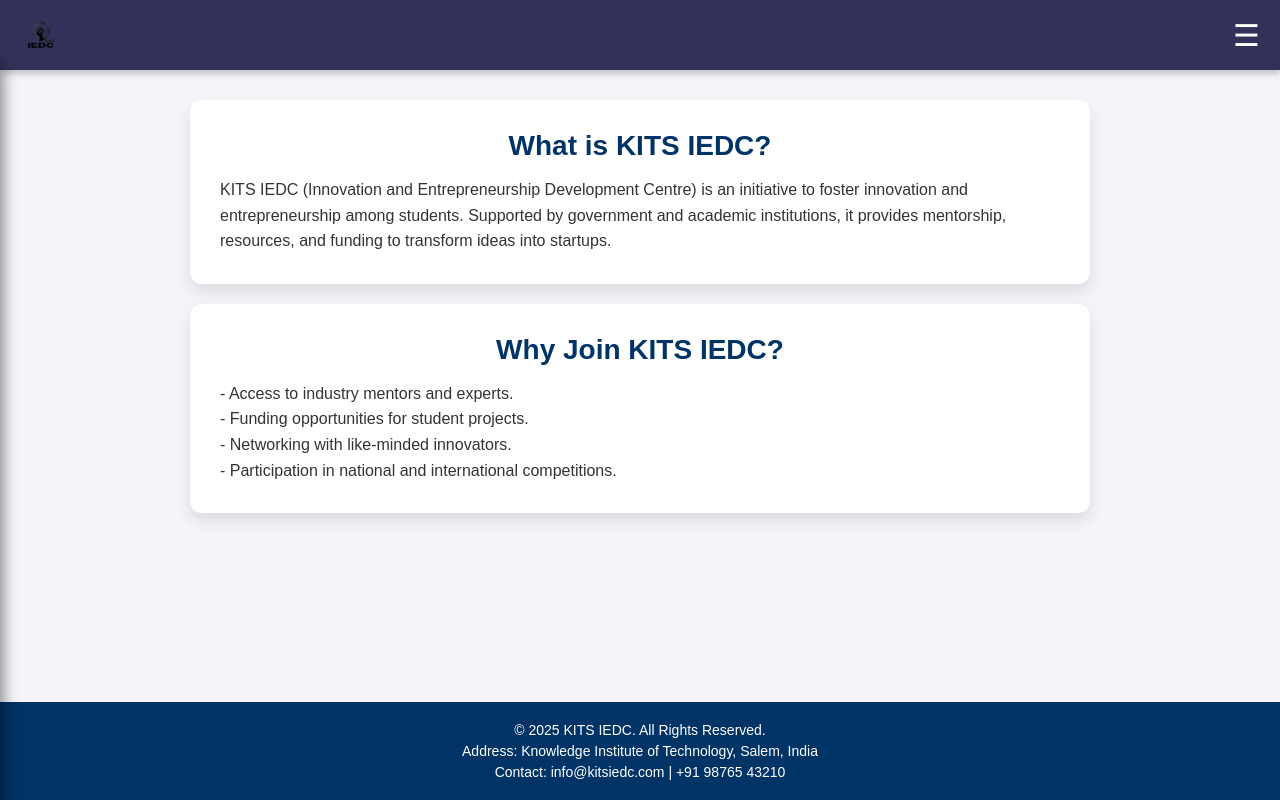
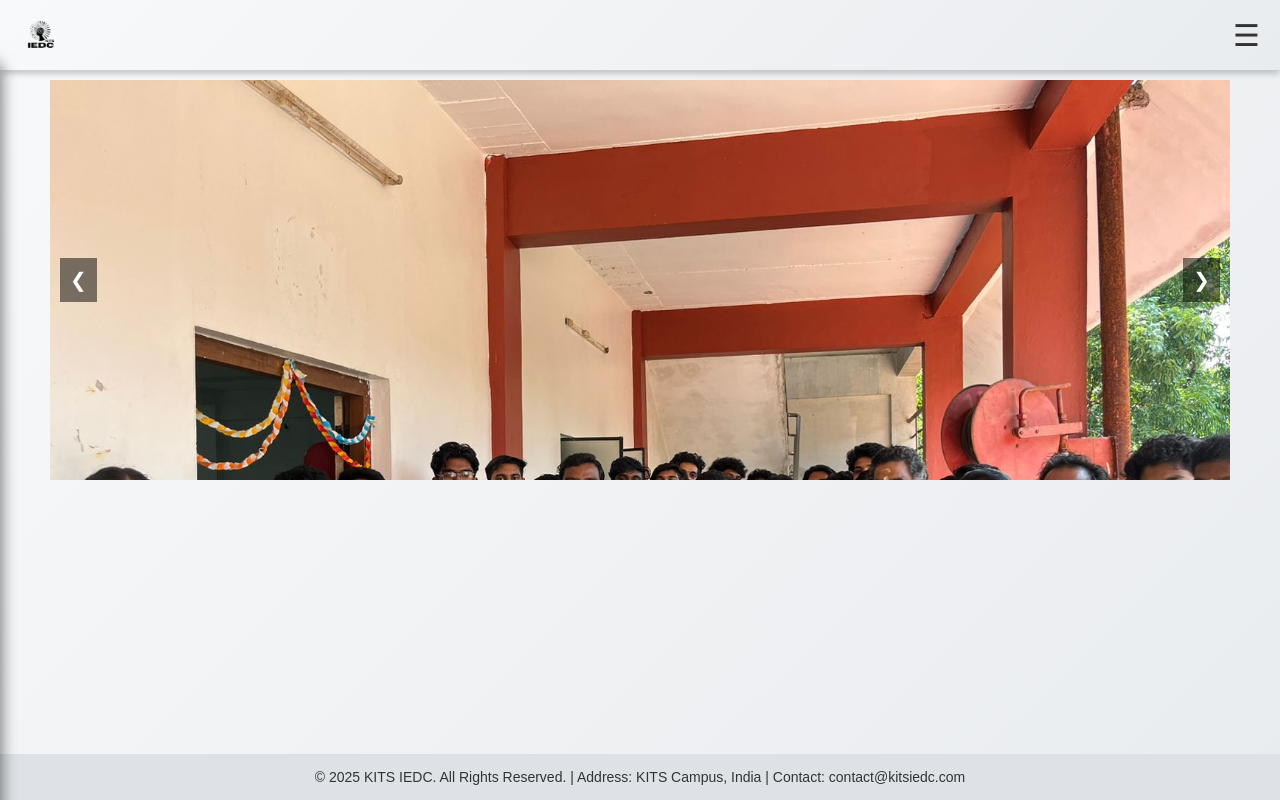
Before and after one commit to KITSIEDC/Testing-Webpage, a plain HTML site: page Sidebar.html in a window 1280 px wide. Drawn offline with Linux system fonts and the light colour scheme.

Commit message:
Update Sidebar.html

```diff
--- a/Sidebar.html
+++ b/Sidebar.html
@@ -12,9 +12,8 @@
             font-family: "Poppins", sans-serif;
         }
 
-        /* Updated Background */
         body {
-            background: #f4f4f9;
+            background: linear-gradient(135deg, #f8f9fa, #e9ecef);
             color: #333;
             display: flex;
             flex-direction: column;
@@ -24,7 +23,7 @@
 
         .title-bar {
             width: 100%;
-            background: rgba(0, 0, 50, 0.8);
+            background: linear-gradient(135deg, #f8f9fa, #e9ecef);
             padding: 15px 20px;
             display: flex;
             align-items: center;
@@ -33,7 +32,6 @@
             top: 0;
             z-index: 100;
             box-shadow: 0px 4px 6px rgba(0, 0, 0, 0.2);
-            color: white;
         }
 
         .logo {
@@ -46,17 +44,10 @@
             margin-right: 10px;
         }
 
-        .title-bar h1 {
-            font-size: 22px;
-            font-weight: bold;
-            text-transform: uppercase;
-        }
-
         .sidebar {
             width: 270px;
             height: 100vh;
-            background: rgba(0, 0, 50, 0.9);
-            color: white;
+            background: rgba(255, 255, 255, 0.9);
             position: fixed;
             top: 60px;
             left: -270px;
@@ -81,7 +72,7 @@
         }
 
         .nav-links a {
-            color: white;
+            color: #333;
             text-decoration: none;
             font-size: 18px;
             display: block;
@@ -91,7 +82,7 @@
         }
 
         .nav-links a:hover {
-            background: rgba(255, 255, 255, 0.2);
+            background: rgba(0, 0, 0, 0.1);
             transform: scale(1.05);
         }
 
@@ -100,7 +91,7 @@
             cursor: pointer;
             background: none;
             border: none;
-            color: white;
+            color: #333;
         }
 
         .main-content {
@@ -129,6 +120,7 @@
         .banner-slider img {
             width: 100%;
             object-fit: cover;
+            display: none;
         }
 
         .banner-button {
@@ -148,11 +140,11 @@
         .next { right: 10px; }
 
         .section {
-            background: white;
+            background: rgba(255, 255, 255, 0.9);
             padding: 30px;
             margin: 20px auto;
             border-radius: 12px;
-            box-shadow: 0px 8px 16px rgba(0, 0, 0, 0.1);
+            box-shadow: 0px 8px 16px rgba(0, 0, 0, 0.3);
             width: 90%;
             max-width: 900px;
         }
@@ -161,27 +153,21 @@
             font-size: 28px;
             margin-bottom: 15px;
             text-align: center;
-            color: #003366;
+            text-transform: uppercase;
         }
 
         .section p {
             font-size: 16px;
             line-height: 1.6;
-            color: #333;
         }
 
-        /* Footer Styling */
         .footer {
-            background: #003366;
-            color: white;
+            background: #dee2e6;
             text-align: center;
             padding: 15px;
+            margin-top: auto;
             font-size: 14px;
-            margin-top: auto;
-        }
-
-        .footer p {
-            margin: 5px 0;
+            color: #333;
         }
 
         @media (max-width: 768px) {
@@ -230,32 +216,10 @@
             <div class="banner-slider" id="banner-slider"></div>
             <button class="banner-button next" onclick="nextSlide()">❯</button>
         </div>
-
-        <div class="section">
-            <h2>What is KITS IEDC?</h2>
-            <p>
-                KITS IEDC (Innovation and Entrepreneurship Development Centre) is an initiative to foster
-                innovation and entrepreneurship among students. Supported by government and academic institutions,
-                it provides mentorship, resources, and funding to transform ideas into startups.
-            </p>
-        </div>
-
-        <div class="section">
-            <h2>Why Join KITS IEDC?</h2>
-            <p>
-                - Access to industry mentors and experts.<br>
-                - Funding opportunities for student projects.<br>
-                - Networking with like-minded innovators.<br>
-                - Participation in national and international competitions.<br>
-            </p>
-        </div>
     </div>
 
-    <!-- Footer -->
     <div class="footer">
-        <p>&copy; 2025 KITS IEDC. All Rights Reserved.</p>
-        <p>Address: Knowledge Institute of Technology, Salem, India</p>
-        <p>Contact: info@kitsiedc.com | +91 98765 43210</p>
+        © 2025 KITS IEDC. All Rights Reserved. | Address: KITS Campus, India | Contact: contact@kitsiedc.com
     </div>
 
     <script>
@@ -263,6 +227,32 @@
             document.getElementById("sidebar").classList.toggle("active");
             document.getElementById("main-content").classList.toggle("shift");
         });
+
+        let slideIndex = 0;
+        let slider = document.getElementById("banner-slider");
+
+        function loadSlideshowImages() {
+            let images = ["slideshow/img1.jpg", "slideshow/img2.jpg", "slideshow/img3.jpg"];
+            images.forEach(src => {
+                let img = document.createElement("img");
+                img.src = src;
+                slider.appendChild(img);
+            });
+            showSlides();
+        }
+
+        function showSlides() {
+            let slides = slider.children;
+            for (let i = 0; i < slides.length; i++) slides[i].style.display = "none";
+            slideIndex = (slideIndex + 1) % slides.length;
+            slides[slideIndex].style.display = "block";
+            setTimeout(showSlides, 3000);
+        }
+
+        function prevSlide() { slideIndex = (slideIndex - 2 + slider.children.length) % slider.children.length; showSlides(); }
+        function nextSlide() { showSlides(); }
+
+        loadSlideshowImages();
     </script>
 
 </body>
```
